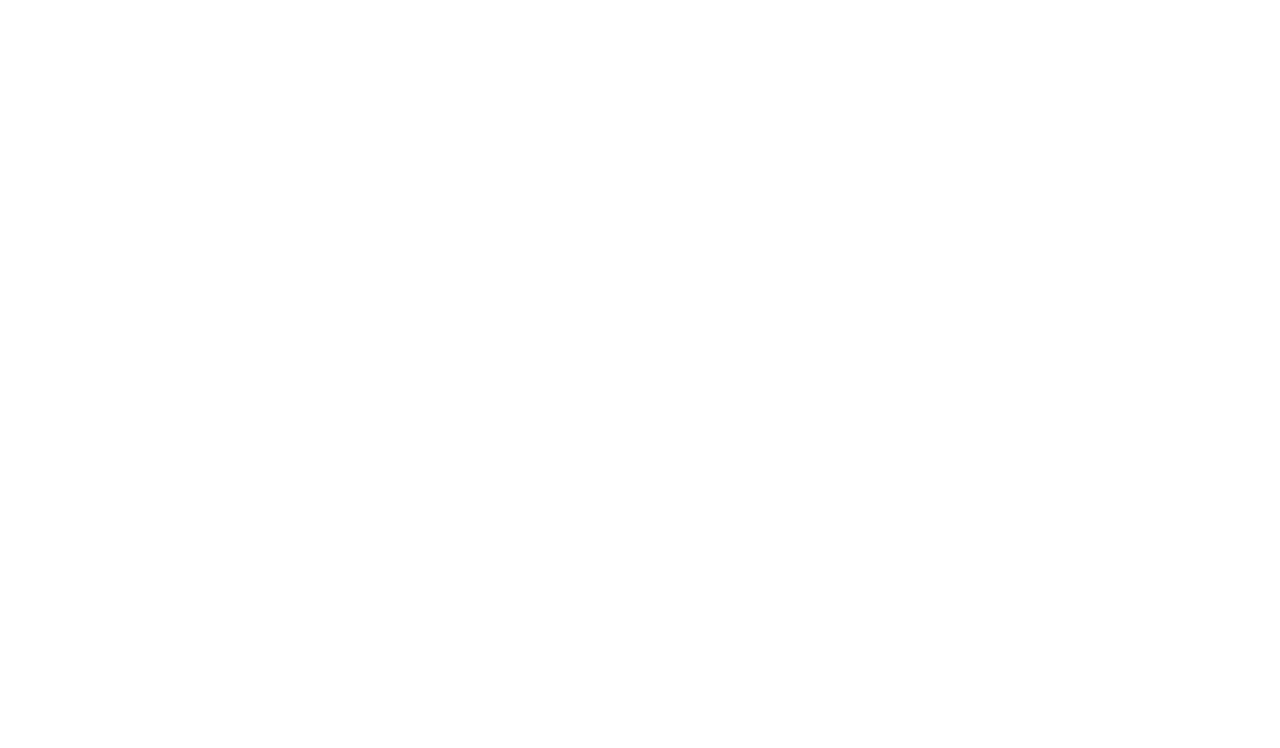
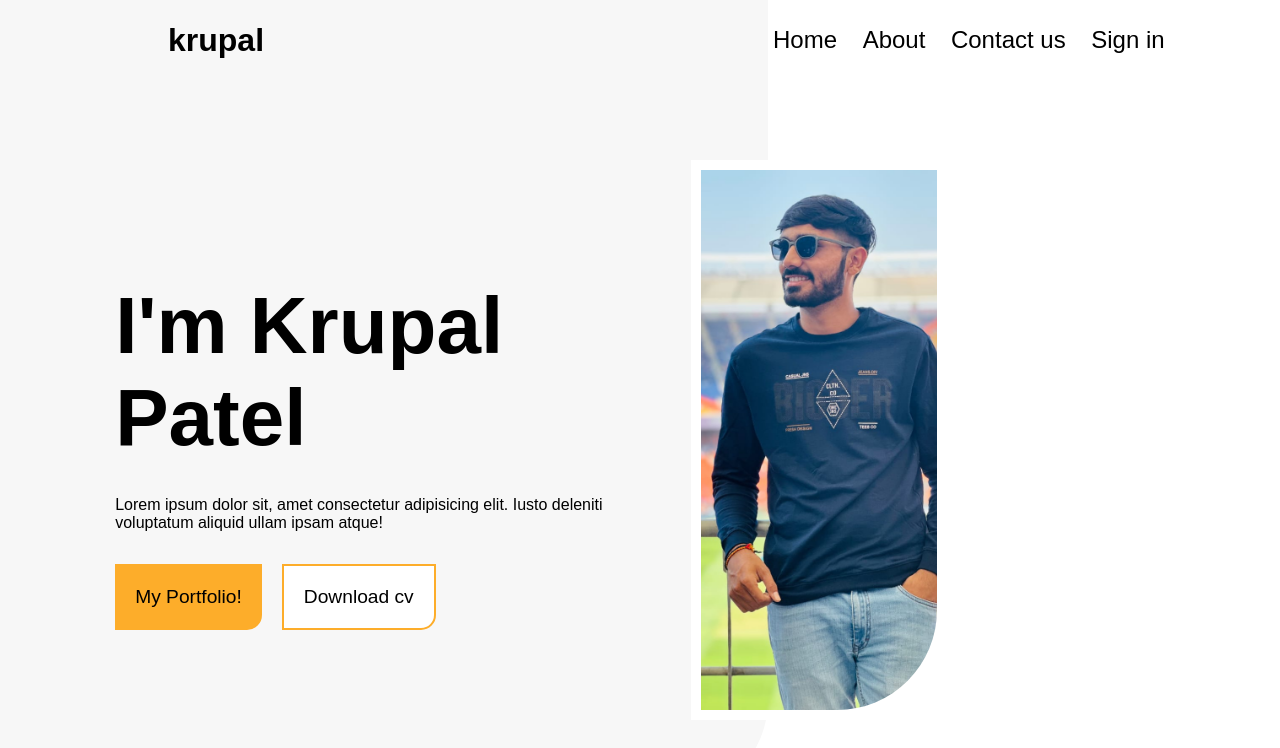
Before and after one commit to KrupalPatel910/My-Portfolio, a plain HTML site: page index.html in a window 1280 px wide. Drawn offline with Linux system fonts and the light colour scheme.

Commit message:
First Page completed

```diff
--- a/index.html
+++ b/index.html
@@ -1,14 +1,168 @@
 <!DOCTYPE html>
 <html lang="en">
+
 <head>
     <meta charset="UTF-8">
     <meta name="viewport" content="width=device-width, initial-scale=1.0">
     <title>Portfolio</title>
-    <!---------------------------------------------------- Meta tags ----------------------------------------------->
+    <style>
+        * {
+            padding: 0;
+            margin: 0;
+            box-sizing: border-box;
+            @import url('https://fonts.googleapis.com/css2?family=Ubuntu:ital,wght@0,300;0,400;0,500;0,700;1,300;1,400;1,500;1,700&family=Work+Sans:ital,wght@0,100..900;1,100..900&display=swap')
+        }
 
+        html,
+        body {
+            width: 100%;
+            height: 100%;
+            font-family: "Ubuntu", sans-serif;
+            font-weight: 300;
+            font-style: normal;
+        }
 
+        #page1 {
+            width: 100%;
+            height: 100vh;
+            display: flex;
+        }
+
+        #left {
+            width: 60%;
+            background-color: #F7F7F7;
+            border-bottom-right-radius: 100px;
+
+        }
+
+        #right {
+            width: 40%;
+            position: relative;
+        }
+
+        #right>nav {
+            height: 10%;
+            display: flex;
+            align-items: center;
+        }
+        #right>nav>ul {
+            list-style: none;
+            display: flex;
+            gap: 2vw;
+            margin-left: 5px;
+        }
+        #right>nav>ul>li {
+            font-size: 1.5rem;
+        }
+        #right>#img {
+            height: 70%;
+            width: 50%;
+            background-color: #fff;
+            left: -15%;
+            position: relative;
+            border-bottom-right-radius: 100px;
+            top: 10%;
+            padding: 10px;
+        }
+        #right>div>img {
+            background-size: cover;
+            border-bottom-right-radius: 100px;
+            width: 100%;
+            height: 100%;
+            object-fit: cover;
+        }
+        #left>header {
+            height: 10%;
+            display: flex;
+            align-items: center;
+            justify-content: space-around;
+        }
+        #left>header>h1 {
+            font-size: 2rem;
+        }
+        #left_box {
+            width: 100%;
+            height: 100%;
+            display: flex;
+            justify-content: center;
+            align-items: center;
+        }
+
+        #box {
+            width: 70%;
+            height: 50%;
+            display: flex;
+            flex-direction: column;
+            align-items: start;
+            gap: 2rem;
+        }
+
+        #heading>h1 {
+            font-size: 5rem;
+        }
+
+        #CTA {
+            display: flex;
+            gap: 20px;
+        }
+
+        #CTA>button {
+            padding: 20px;
+            border-bottom-right-radius: 15px;
+            font-size: 1.2rem;
+        }
+
+        #CTA>button:nth-child(1) {
+            background-color: #FDAD2A;
+            border: none;
+        }
+
+        #CTA>button:nth-child(2) {
+            border: 2px solid #FDAD2A;
+            background-color: white;
+        }
+    </style>
 </head>
+
 <body>
+    <section id="main">
+        <div id="page1">
+            <aside id="left">
+                <header>
+                    <h1>krupal</h1>
+                    <span> </span>
+                </header>
+                <div id="left_box">
+                    <div id="box">
+                        <div id="heading">
+                            <h1>I'm Krupal Patel</h1>
+                        </div>
+                        <div id="para">
+                            <p>Lorem ipsum dolor sit, amet consectetur adipisicing elit. Iusto deleniti voluptatum
+                                aliquid ullam ipsam atque!</p>
+                        </div>
+                        <div id="CTA">
+                            <button>My Portfolio!</button>
+                            <button>Download cv</button>
+                        </div>
+                    </div>
+                </div>
+            </aside>
+            <aside id="right">
+                <nav>
+                    <ul>
+                        <li>Home</li>
+                        <li>About</li>
+                        <li>Contact us</li>
+                        <li>Sign in</li>
+                    </ul>
+                </nav>
+                <div id="img">
+                    <img src="/WhatsApp Image 2024-02-12 at 12.41.51_5b89d903.jpg" alt="" srcset="">
+                </div>
+            </aside>
+        </div>
+    </section>
+</body>
 
-</body>
 </html>
```
Also changed, not shown: WhatsApp Image 2024-02-12 at 12.41.51_5b89d903.jpg (added), 1 other file.
